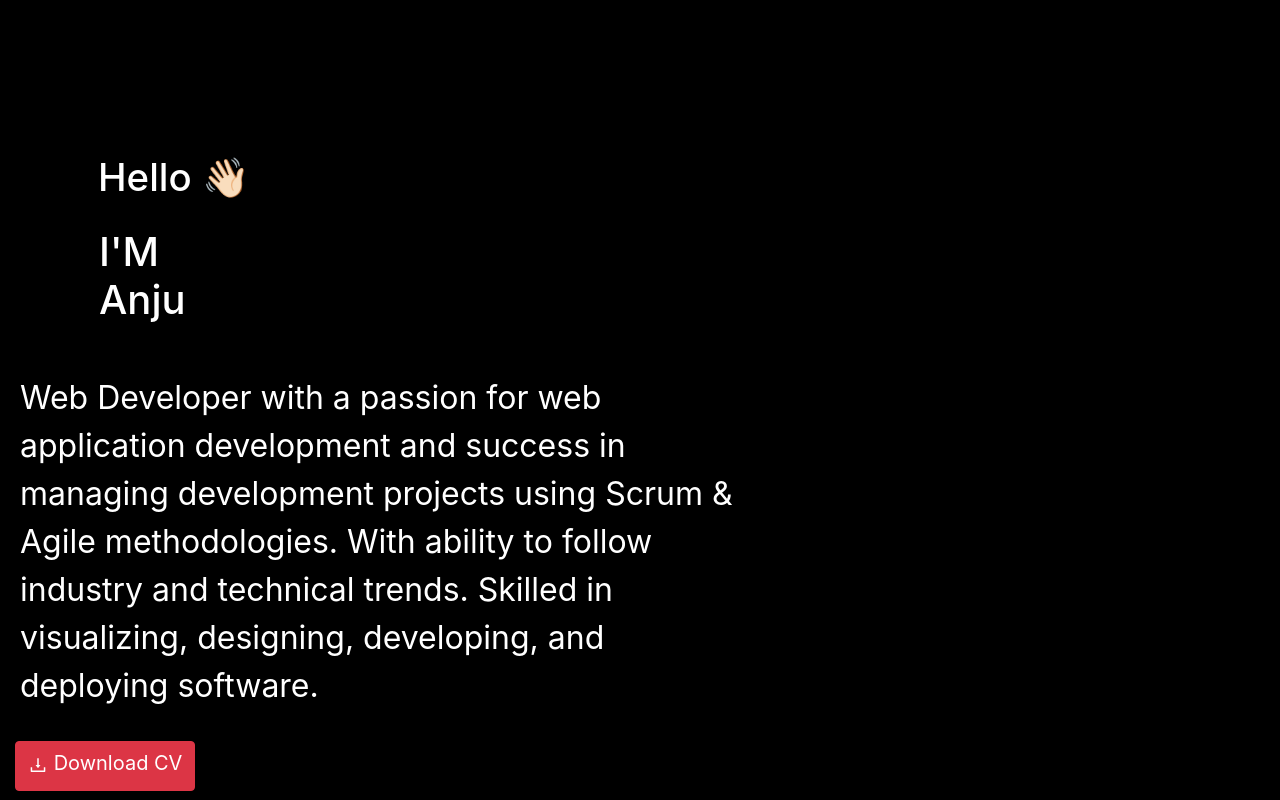
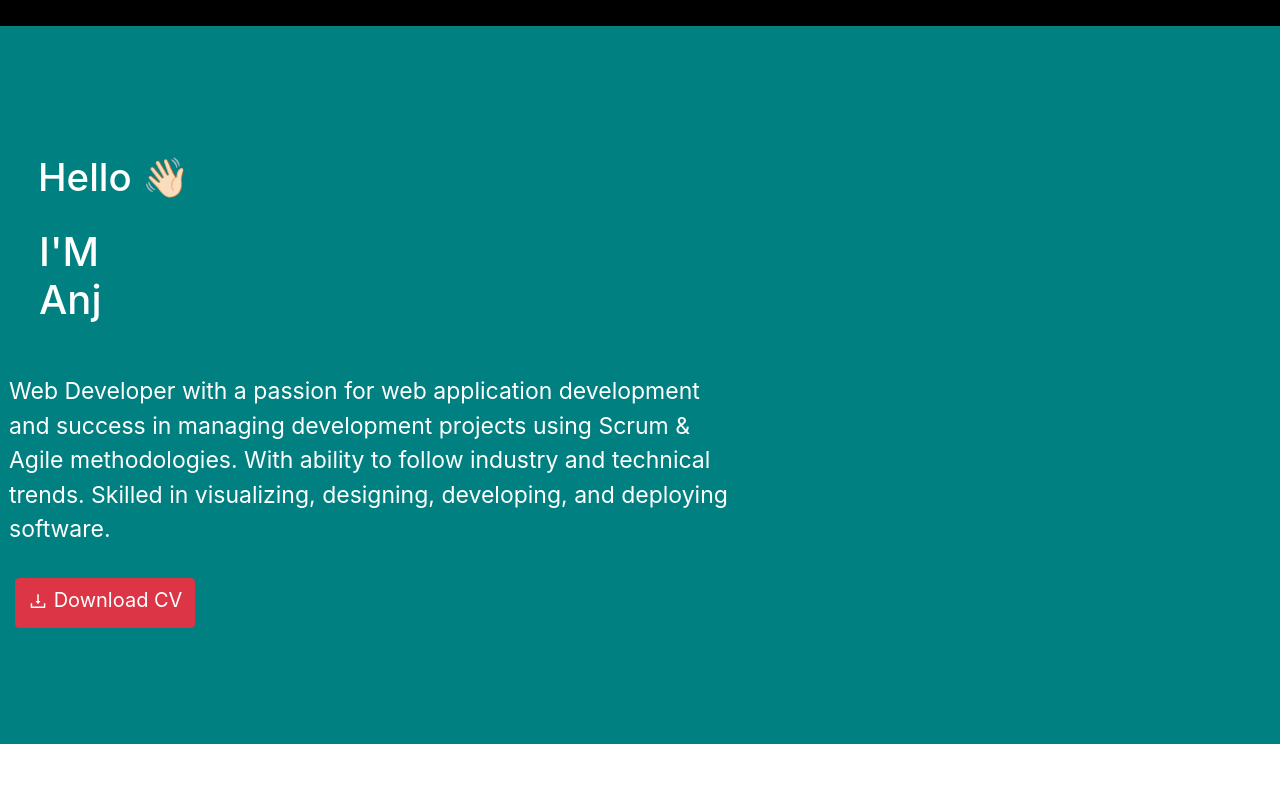
Before and after one commit to anjuu123/anju.github.io, a React (Create React App) app: page /#/ in a window 1280 px wide. Shown: the top 800 px of the page. Built offline with nearby package versions, Linux system fonts and the light colour scheme.

Commit message:
css uodated

```diff
--- a/src/Components/Home/Home.css
+++ b/src/Components/Home/Home.css
@@ -105,10 +105,10 @@
 
 
 
- @media (min-width: 768px) {
+ @media (max-width: 768px) {
   .home-header h1 {
     padding-top: 10px !important;
-    margin-left: 35px;
+    margin-left: 55px;
   }
   .home-about-body
   {
@@ -123,8 +123,19 @@
 
 .my-img
 {
-  width: 50rem;
-  height: 45rem;
-  margin-top: -100px;
+  width: 25rem;
+  height: 35rem;
+  margin-top: -10px;
+  border: 50%;
+
 }
  }
+
+@media (max-width: 1024px) {
+
+.my-img
+{
+  border: 50%;
+
+}
+ }
```
